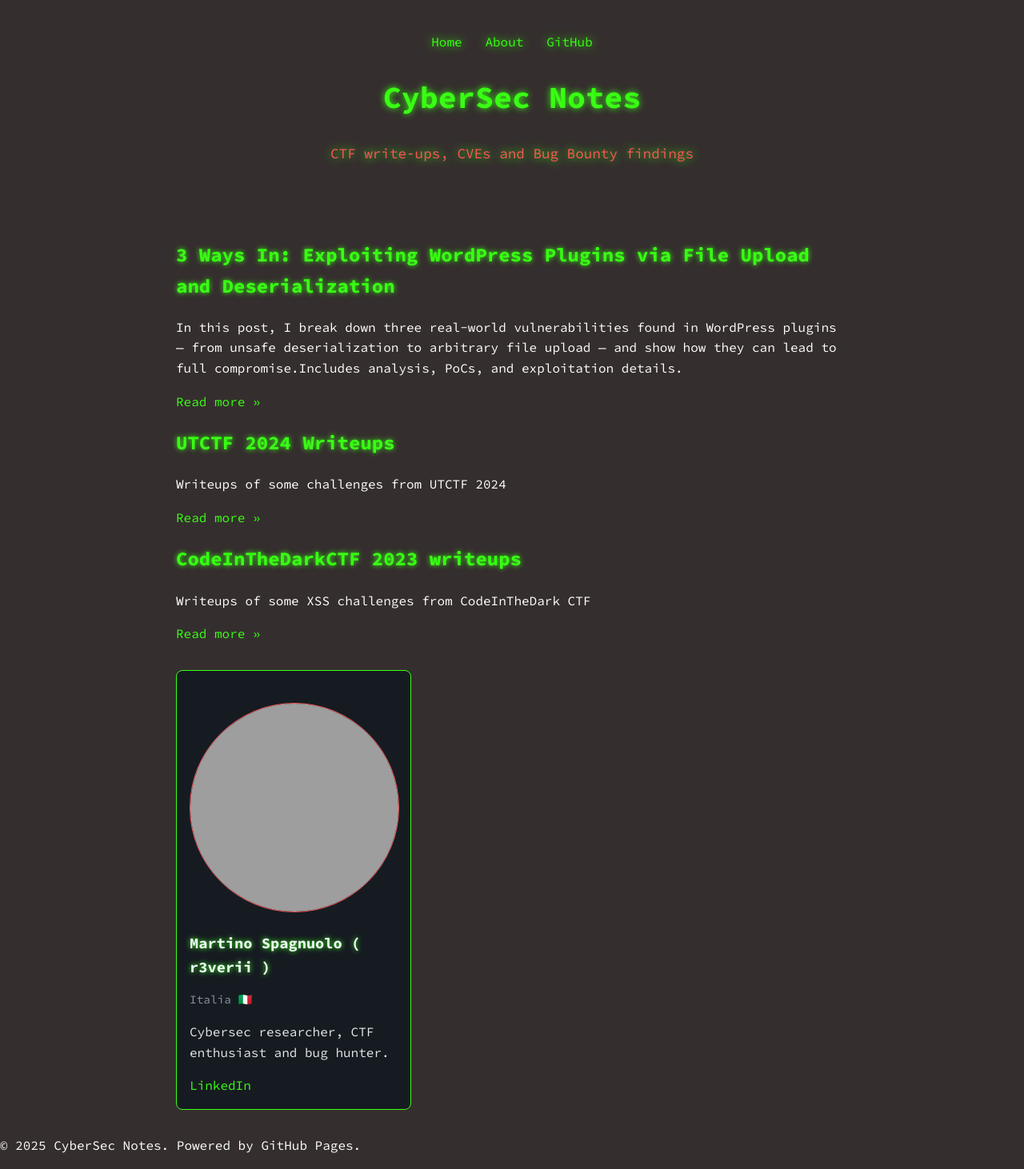
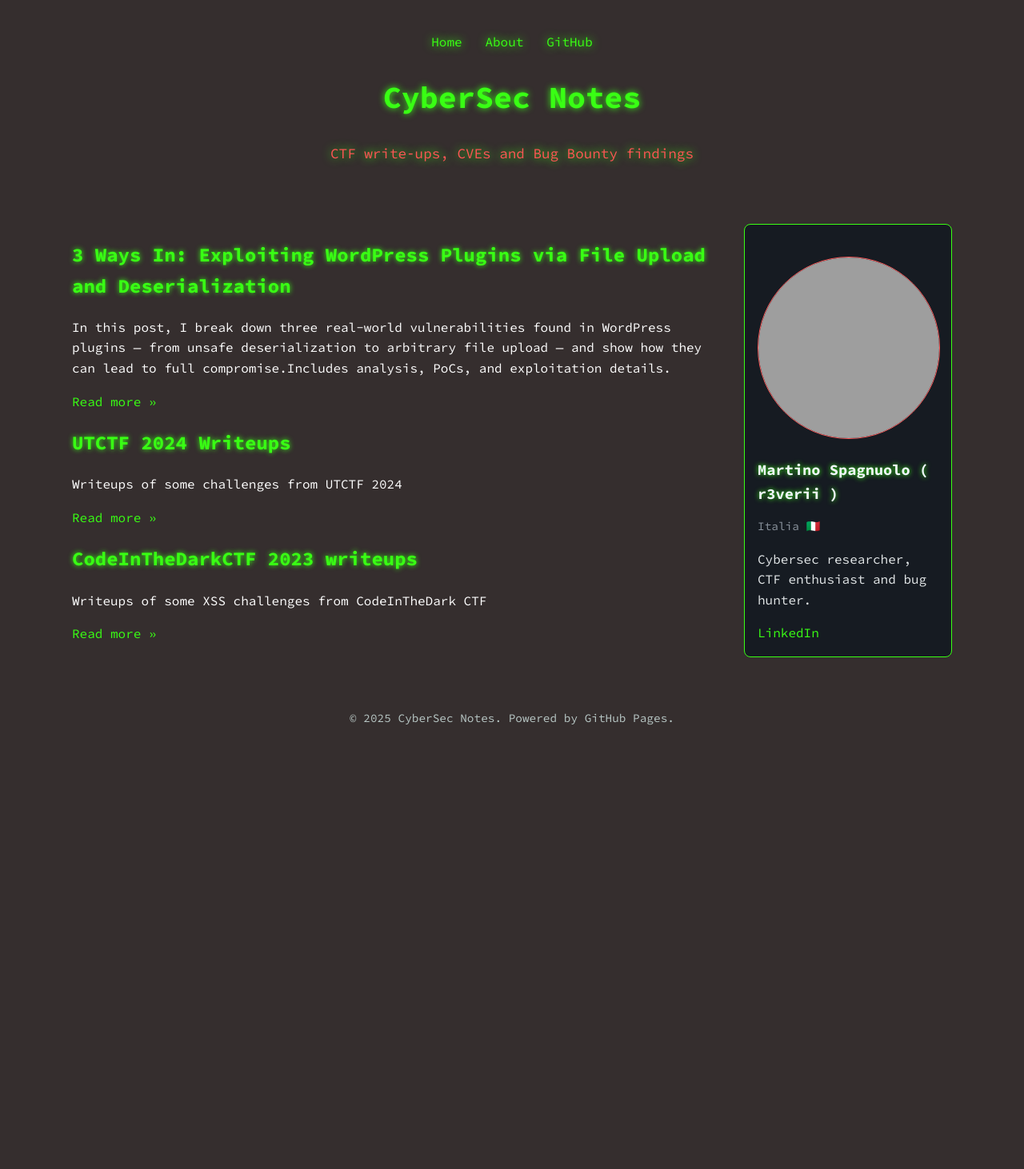
Before and after one commit to r3verii/r3verii.github.io, a Jekyll site: the page built from index.md, in a window 1280 px wide. Shown: the whole page at 80% size. Built offline with Jekyll 4.4.1, drawn with Linux system fonts in a browser that asks for light colours; nearby versions of some CDN libraries; after the commit the page ends 960 px from its top, so only the background shows below that; grey boxes are pictures that could not be loaded.

Commit message:
fix style

```diff
--- a/assets/css/style.css
+++ b/assets/css/style.css
@@ -1,112 +1,177 @@
 /* CyberSec Blog v3 – improved code highlighting & layout */
 body {
-  margin:0;
+  margin: 0;
   font-family: 'Source Code Pro', monospace;
-  background:#352e2e;
-  color:#ffffff;
-  line-height:1.6;
+  background: #352e2e;           /* sfondo lievemente schiarito */
+  color: #ffffff;                /* testo quasi bianco */
+  line-height: 1.6;
 }
+
 a {
-  color:#39ff14;
-  text-decoration:none;
-  transition:color .2s ease-in-out, text-shadow .2s;
+  color: #39ff14;
+  text-decoration: none;
+  transition: color 0.2s ease-in-out, text-shadow 0.2s;
 }
+
 a:hover {
-  color:#ff5555;
-  text-shadow:0 0 6px #ff2222;
+  color: #ff5555;
+  text-shadow: 0 0 6px #ff2222;
 }
-.container { max-width: 840px; margin:0 auto; padding:1rem; }
-.site-header { text-align:center; padding:2.5rem 1rem; animation:pulse 4s infinite alternate; }
-.site-title { font-size:2.4rem; color:#39ff14; text-shadow:0 0 8px #39ff14; }
-.site-description { color:#ff5555; font-size:1.1rem; }
-.nav { margin-bottom:1rem; }
-.nav-item { margin:0 .6rem; }
-h1,h2,h3,h4 { color:#39ff14; text-shadow:0 0 6px #39ff14; }
-.post-item time { color:#ff5555; }
-.post-meta { color:#ff5555; font-size:.9rem; margin-bottom:1rem; }
+
+/* container più largo per farci stare sidebar + post affiancati */
+.container {
+  max-width: 1100px; /* prima 840 */
+  margin: 0 auto;
+  padding: 1rem;
+}
+
+.site-header {
+  text-align: center;
+  padding: 2.5rem 1rem;
+  animation: pulse 4s infinite alternate;
+}
+
+.site-title {
+  font-size: 2.4rem;
+  color: #39ff14;
+  text-shadow: 0 0 8px #39ff14;
+}
+
+.site-description {
+  color: #ff5555;
+  font-size: 1.1rem;
+}
+
+.nav {
+  margin-bottom: 1rem;
+}
+
+.nav-item {
+  margin: 0 0.6rem;
+}
+
+h1, h2, h3, h4 {
+  color: #39ff14;
+  text-shadow: 0 0 6px #39ff14;
+}
+
+.post-item time {
+  color: #ff5555;
+}
+
+.post-meta {
+  color: #ff5555;
+  font-size: 0.9rem;
+  margin-bottom: 1rem;
+}
 
 /* Code blocks */
 pre {
-  overflow-x:auto;
-  background:#000;
-  padding:1rem;
-  border-left:4px solid #39ff14;
-  margin:1.5rem 0;
+  overflow-x: auto;
+  background: #000;
+  padding: 1rem;
+  border-left: 4px solid #39ff14;
+  margin: 1.5rem 0;
 }
+
 pre code {
-  font-family:'IBM Plex Mono','Courier New',monospace;
-  font-size:0.9rem;
-  /* color left to highlight.js classes */
+  font-family: 'IBM Plex Mono', 'Courier New', monospace;
+  font-size: 0.9rem;
+  /* i colori vengono dal tema highlight.js */
 }
+
 /* Inline code */
 code {
-  background:#161b22;
-  padding:0.2rem 0.4rem;
-  border-radius:3px;
+  background: #161b22;
+  padding: 0.2rem 0.4rem;
+  border-radius: 3px;
 }
 
+.footer {
+  text-align: center;
+  padding: 2.2rem 1rem;
+  font-size: 0.9rem;
+  color: #b8c7c5;
 }
 
-.footer { text-align:center; padding:2.2rem 1rem; font-size:.9rem; color:#b8c7c5; }
-
 @keyframes pulse {
-  from { text-shadow:0 0 6px #39ff14; }
-  to { text-shadow:0 0 12px #39ff14; }
+  from { text-shadow: 0 0 6px #39ff14; }
+  to   { text-shadow: 0 0 12px #39ff14; }
 }
 
-
 /* --- v3.1 image alignment fix --- */
-.post-content img, .posts-list img {
-  max-width:100%;
-  height:auto;
-  display:block;
-  margin:1.5rem auto;     /* center horizontally */
-  border:1px solid #ff5555;
+.post-content img,
+.posts-list img {
+  max-width: 100%;
+  height: auto;
+  display: block;
+  margin: 1.5rem auto;     /* centro orizzontalmente */
+  border: 1px solid #ff5555;
 }
-
 
 /* ==== Sidebar layout patch ==== */
 .home-grid {
-  display:flex;
-  flex-wrap:wrap;
-  gap:2rem;
+  display: flex;
+  flex-wrap: wrap;
+  gap: 2rem;
 }
+
 .posts-list {
-  flex:1 1 60ch;
+  flex: 1 1 60ch;          /* si restringe se serve */
 }
+
 .sidebar {
-  flex:0 0 260px;
-  background:#161b22;
-  padding:1rem;
-  border:1px solid #39ff14;
-  border-radius:8px;
-  color:#e5e9ea;
+  flex: 0 0 260px;
+  background: #161b22;
+  padding: 1rem;
+  border: 1px solid #39ff14;
+  border-radius: 8px;
+  color: #e5e9ea;
 }
+
 .profile-pic {
-  width:100%;
-  border-radius:50%;
-  margin-bottom:1rem;
-  border:2px solid #ff5555;
+  width: 100%;
+  border-radius: 50%;
+  margin-bottom: 1rem;
+  border: 2px solid #ff5555;
 }
+
 .author-name {
-  margin:0;
-  color:#f0f6fc;
+  margin: 0;
+  color: #f0f6fc;
 }
+
 .sidebar .location {
-  font-size:0.9rem;
-  color:#8b949e;
+  font-size: 0.9rem;
+  color: #8b949e;
 }
+
 .sidebar .bio {
-  margin:1rem 0;
+  margin: 1rem 0;
 }
+
 .sidebar .social a {
-  color:#39ff14;
-  text-decoration:none;
+  color: #39ff14;
+  text-decoration: none;
 }
+
 .sidebar .social a:hover {
-  color:#ff5555;
+  color: #ff5555;
 }
-@media(max-width: 768px){
-  .home-grid { flex-direction:column; }
-  .sidebar { order:-1; }
+
+/* ─── layout stabile a due colonne SOLO su desktop ─── */
+@media (min-width: 1024px) {
+  .home-grid {
+    display: grid;                     /* più robusto di flex per due colonne */
+    grid-template-columns: 1fr 260px;  /* post | sidebar */
+    gap: 2rem;
+    align-items: start;
+  }
+  .posts-list { min-width: 0; }        /* evita overflow */
 }
+
+/* Fallback mobile / tablet */
+@media (max-width: 1023px) {
+  .home-grid { flex-direction: column; }
+  .sidebar   { order: -1; }            /* sidebar sopra ai post */
+}
```
